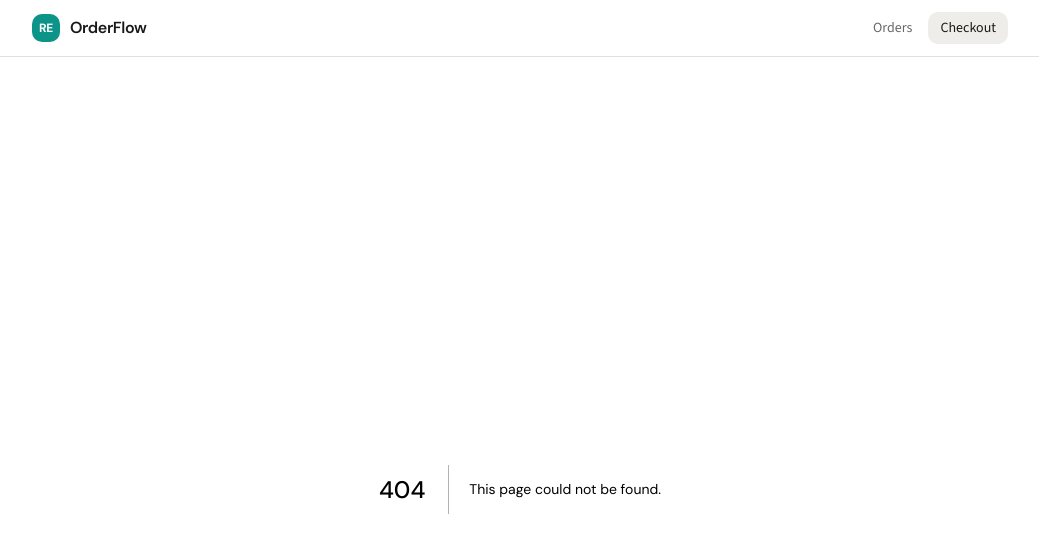
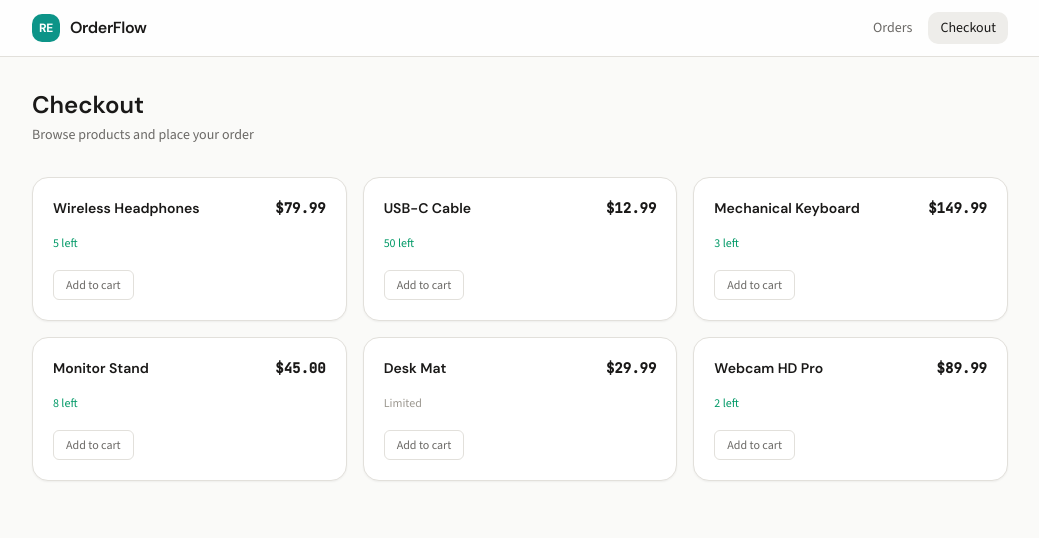
Before and after one commit to iamgenechua/relay-engine, a Next.js app: page /checkout in a window 1280 px wide. Before the commit this address had no page. Shown: the top 538 px of the page, without its empty margins (120-1159 px from the left). Built offline with nearby package versions, Linux system fonts and the light colour scheme.

Commit message:
page: checkout with intentionally broken inventory flow

```diff
--- /dev/null
+++ b/app/api/checkout/route.ts
@@ -0,0 +1,41 @@
+import { NextRequest, NextResponse } from 'next/server'
+import { MOCK_PRODUCTS } from '@/lib/mock-data'
+
+export async function POST(request: NextRequest) {
+  const body = await request.json()
+  const items: { productId: string; quantity: number }[] = body.items
+
+  if (!items || items.length === 0) {
+    return NextResponse.json(
+      { error: 'No items provided.' },
+      { status: 400 }
+    )
+  }
+
+  // Check stock for each item
+  for (const item of items) {
+    const product = MOCK_PRODUCTS.find((p) => p.id === item.productId)
+
+    if (!product) {
+      return NextResponse.json(
+        { error: `Product ${item.productId} not found.` },
+        { status: 404 }
+      )
+    }
+
+    if (product.stock < item.quantity) {
+      return NextResponse.json(
+        {
+          error:
+            'CHECKOUT_FAILED: Unable to process order. One or more items could not be fulfilled. [Code: STOCK_INSUFFICIENT]',
+        },
+        { status: 409 }
+      )
+    }
+  }
+
+  // Generate a random order ID
+  const orderId = `ORD-${String(Math.floor(Math.random() * 9000) + 1000)}`
+
+  return NextResponse.json({ success: true, orderId })
+}
--- /dev/null
+++ b/app/checkout/page.tsx
@@ -0,0 +1,227 @@
+'use client'
+
+import { useState } from 'react'
+import { MOCK_PRODUCTS } from '@/lib/mock-data'
+
+interface CartEntry {
+  productId: string
+  name: string
+  price: number
+  quantity: number
+}
+
+export default function CheckoutPage() {
+  const [cart, setCart] = useState<Record<string, CartEntry>>({})
+  const [error, setError] = useState<string | null>(null)
+  const [success, setSuccess] = useState<string | null>(null)
+  const [isSubmitting, setIsSubmitting] = useState(false)
+
+  function addToCart(productId: string, name: string, price: number) {
+    setError(null)
+    setSuccess(null)
+    setCart((prev) => ({
+      ...prev,
+      [productId]: {
+        productId,
+        name,
+        price,
+        quantity: (prev[productId]?.quantity ?? 0) + 1,
+      },
+    }))
+  }
+
+  function removeFromCart(productId: string) {
+    setCart((prev) => {
+      const current = prev[productId]
+      if (!current) return prev
+      if (current.quantity <= 1) {
+        const { [productId]: _, ...rest } = prev
+        return rest
+      }
+      return {
+        ...prev,
+        [productId]: { ...current, quantity: current.quantity - 1 },
+      }
+    })
+  }
+
+  const cartItems = Object.values(cart).filter((item) => item.quantity > 0)
+  const cartTotal = cartItems.reduce(
+    (sum, item) => sum + item.price * item.quantity,
+    0
+  )
+
+  async function handleCheckout() {
+    setError(null)
+    setSuccess(null)
+    setIsSubmitting(true)
+
+    try {
+      const res = await fetch('/api/checkout', {
+        method: 'POST',
+        headers: { 'Content-Type': 'application/json' },
+        body: JSON.stringify({
+          items: cartItems.map((item) => ({
+            productId: item.productId,
+            quantity: item.quantity,
+          })),
+        }),
+      })
+
+      const data = await res.json()
+
+      if (!res.ok) {
+        setError(data.error)
+        // Dispatch custom event for Relay Engine auto-trigger
+        window.dispatchEvent(
+          new CustomEvent('relay-engine:error', {
+            detail: { message: data.error },
+          })
+        )
+        return
+      }
+
+      setSuccess(`Order placed successfully! Your order ID is ${data.orderId}`)
+      setCart({})
+    } catch {
+      setError('Network error. Please try again.')
+    } finally {
+      setIsSubmitting(false)
+    }
+  }
+
+  return (
+    <div>
+      <div className="mb-8">
+        <h1 className="font-display text-2xl font-semibold text-text">
+          Checkout
+        </h1>
+        <p className="mt-1 text-sm text-text-secondary">
+          Browse products and place your order
+        </p>
+      </div>
+
+      {/* Success banner */}
+      {success && (
+        <div className="mb-6 rounded-[var(--radius-md)] border border-emerald-200 bg-emerald-50 px-4 py-3">
+          <p className="text-sm font-medium text-emerald-800">{success}</p>
+        </div>
+      )}
+
+      {/* Error banner */}
+      {error && (
+        <div className="mb-6 rounded-[var(--radius-md)] border border-red-200 bg-red-50 px-4 py-3">
+          <p className="text-sm font-medium text-red-800">{error}</p>
+        </div>
+      )}
+
+      {/* Product grid */}
+      <div className="grid grid-cols-1 gap-4 sm:grid-cols-2 lg:grid-cols-3 mb-8">
+        {MOCK_PRODUCTS.map((product) => {
+          const inCart = cart[product.id]?.quantity ?? 0
+
+          return (
+            <div
+              key={product.id}
+              className="rounded-[var(--radius-lg)] border border-border bg-surface p-5 shadow-sm transition-shadow hover:shadow-md"
+            >
+              <div className="flex items-start justify-between mb-3">
+                <h3 className="text-sm font-semibold text-text">
+                  {product.name}
+                </h3>
+                <p className="font-mono text-sm font-semibold text-text whitespace-nowrap ml-2">
+                  ${product.price.toFixed(2)}
+                </p>
+              </div>
+
+              {/* Stock indicator */}
+              <div className="mb-4">
+                {product.stock > 0 ? (
+                  <span className="text-xs font-medium text-emerald-600">
+                    {product.stock} left
+                  </span>
+                ) : (
+                  <span className="text-xs font-medium text-text-tertiary">
+                    Limited
+                  </span>
+                )}
+              </div>
+
+              {/* Add/remove controls */}
+              {inCart > 0 ? (
+                <div className="flex items-center gap-3">
+                  <button
+                    onClick={() => removeFromCart(product.id)}
+                    className="flex h-8 w-8 items-center justify-center rounded-[var(--radius-sm)] border border-border text-text-secondary hover:bg-bg-subtle transition-colors text-sm font-medium"
+                  >
+                    &minus;
+                  </button>
+                  <span className="font-mono text-sm font-medium text-text w-6 text-center">
+                    {inCart}
+                  </span>
+                  <button
+                    onClick={() =>
+                      addToCart(product.id, product.name, product.price)
+                    }
+                    className="flex h-8 w-8 items-center justify-center rounded-[var(--radius-sm)] border border-border text-text-secondary hover:bg-bg-subtle transition-colors text-sm font-medium"
+                  >
+                    +
+                  </button>
+                </div>
+              ) : (
+                <button
+                  onClick={() =>
+                    addToCart(product.id, product.name, product.price)
+                  }
+                  className="rounded-[var(--radius-sm)] border border-border px-3 py-1.5 text-xs font-medium text-text-secondary hover:bg-bg-subtle hover:text-text transition-colors"
+                >
+                  Add to cart
+                </button>
+              )}
+            </div>
+          )
+        })}
+      </div>
+
+      {/* Cart summary */}
+      {cartItems.length > 0 && (
+        <div className="rounded-[var(--radius-lg)] border border-border bg-surface p-6 shadow-sm">
+          <h2 className="font-display text-base font-semibold text-text mb-4">
+            Cart Summary
+          </h2>
+          <div className="divide-y divide-border-subtle">
+            {cartItems.map((item) => (
+              <div
+                key={item.productId}
+                className="flex items-center justify-between py-3 first:pt-0 last:pb-0"
+              >
+                <div>
+                  <p className="text-sm font-medium text-text">{item.name}</p>
+                  <p className="text-xs text-text-tertiary">
+                    Qty: {item.quantity} &times; ${item.price.toFixed(2)}
+                  </p>
+                </div>
+                <p className="font-mono text-sm font-medium text-text">
+                  ${(item.price * item.quantity).toFixed(2)}
+                </p>
+              </div>
+            ))}
+          </div>
+          <div className="mt-4 flex items-center justify-between border-t border-border pt-4">
+            <p className="text-sm font-semibold text-text">Total</p>
+            <p className="font-mono text-lg font-semibold text-text">
+              ${cartTotal.toFixed(2)}
+            </p>
+          </div>
+          <button
+            onClick={handleCheckout}
+            disabled={isSubmitting}
+            className="mt-5 w-full rounded-[var(--radius-md)] bg-accent px-4 py-2.5 text-sm font-semibold text-white transition-colors hover:bg-accent-dark disabled:opacity-50 disabled:cursor-not-allowed"
+          >
+            {isSubmitting ? 'Processing...' : 'Place Order'}
+          </button>
+        </div>
+      )}
+    </div>
+  )
+}
```
